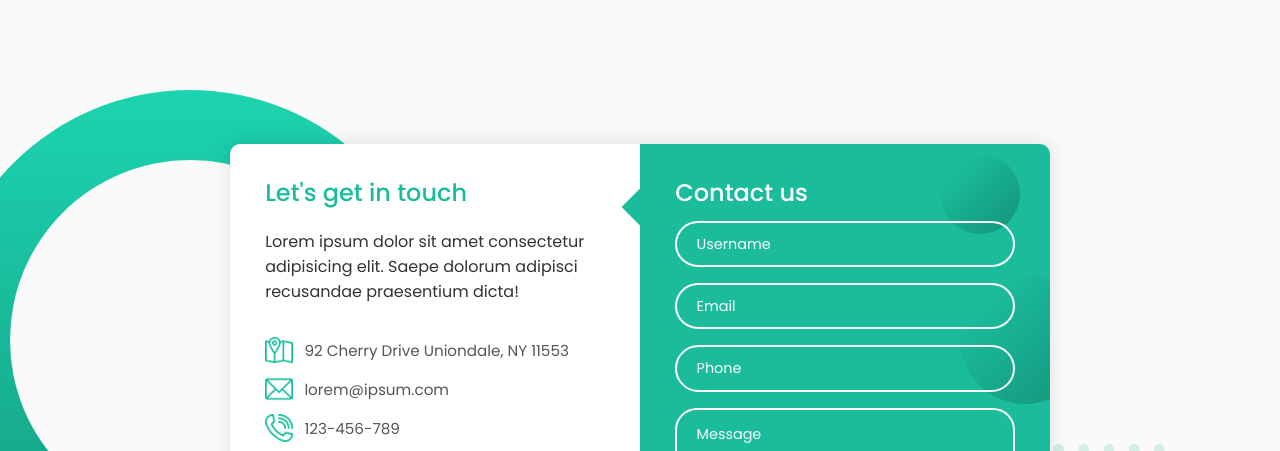
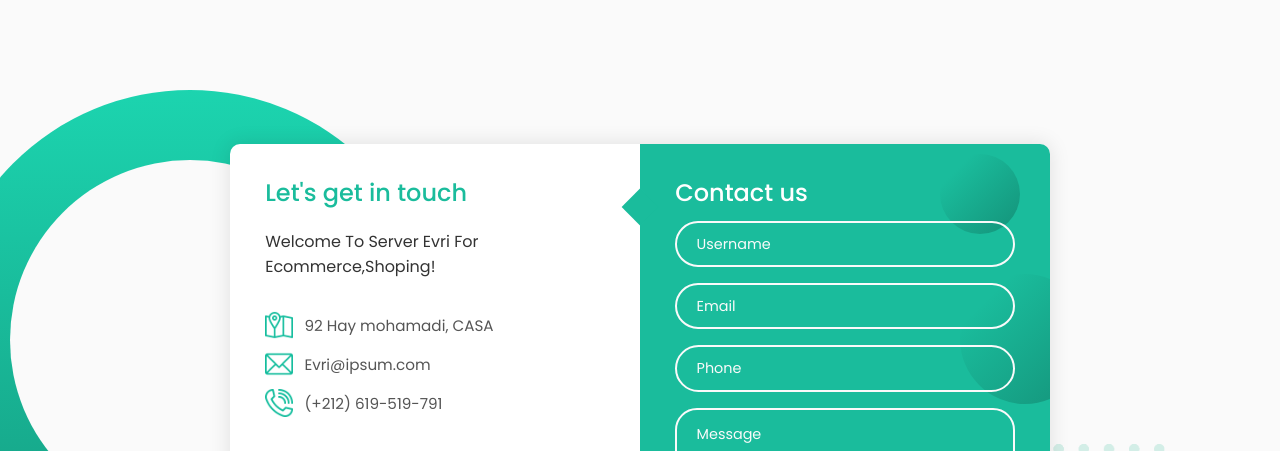
Before and after one commit to redx-prog/wwa, a plain HTML site: page contact us/index.html in a window 1280 px wide. Shown: the top 451 px of the page. Drawn offline with Linux system fonts and the light colour scheme.

Commit message:
Update index.html

```diff
--- a/contact us/index.html
+++ b/contact us/index.html
@@ -18,22 +18,21 @@
         <div class="contact-info">
           <h3 class="title">Let's get in touch</h3>
           <p class="text">
-            Lorem ipsum dolor sit amet consectetur adipisicing elit. Saepe
-            dolorum adipisci recusandae praesentium dicta!
+            Welcome To Server Evri For Ecommerce,Shoping!
           </p>
 
           <div class="info">
             <div class="information">
               <img src="img/location.png" class="icon" alt="" />
-              <p>92 Cherry Drive Uniondale, NY 11553</p>
+              <p>92 Hay mohamadi, CASA</p>
             </div>
             <div class="information">
               <img src="img/email.png" class="icon" alt="" />
-              <p>lorem@ipsum.com</p>
+              <p>Evri@ipsum.com</p>
             </div>
             <div class="information">
               <img src="img/phone.png" class="icon" alt="" />
-              <p>123-456-789</p>
+              <p>(+212) 619-519-791</p>
             </div>
           </div>
 
```
